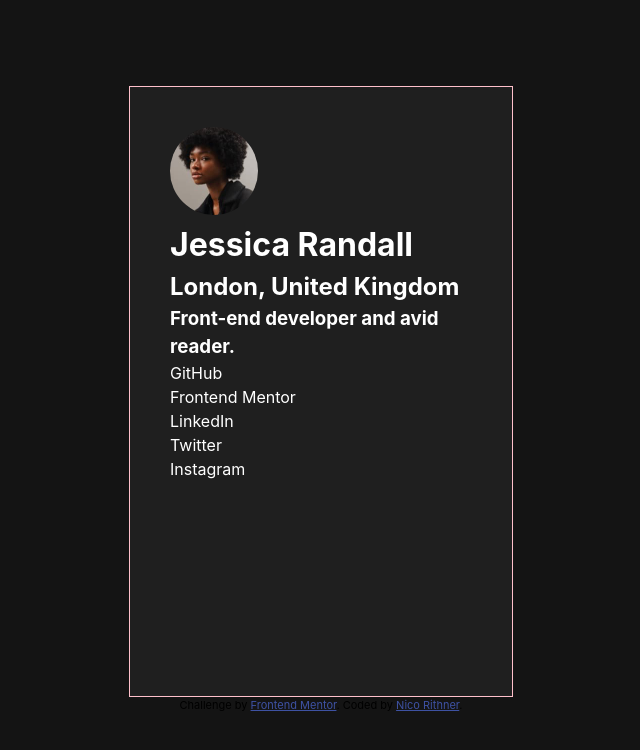
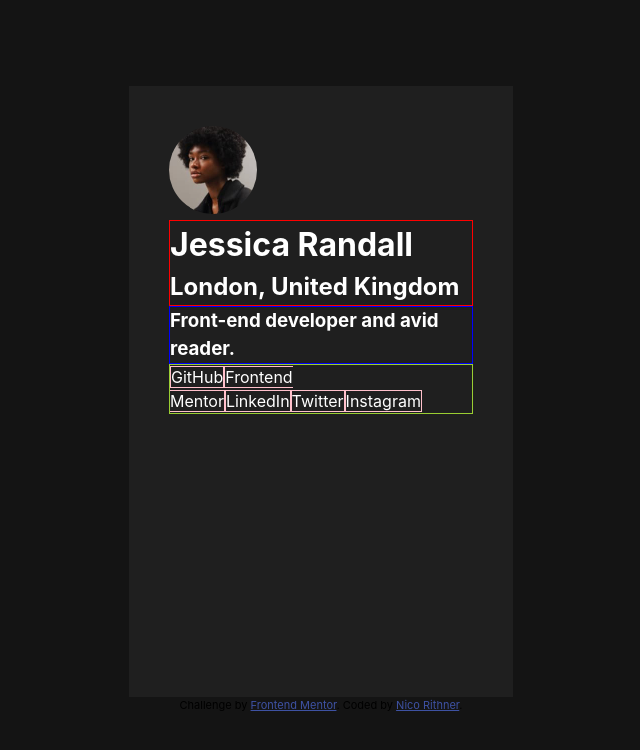
Before and after one commit to nicorithner/solution-social-links-profile-main, a React (Vite) app: page / in a window 1280 px wide. Shown: the top 750 px of the page, without its empty margins (319-959 px from the left). Built offline with nearby package versions, Linux system fonts and the light colour scheme.

Commit message:
Organize card jsx sections

```diff
--- a/src/components/card/Card.jsx
+++ b/src/components/card/Card.jsx
@@ -8,15 +8,21 @@ export default function Card() {
         src="../../../public/assets/images/avatar-jessica.jpeg"
         alt="user picture"
       />
-      <h1>Jessica Randall</h1>
-      <h2>London, United Kingdom</h2>
-      <h3>Front-end developer and avid reader.</h3>
+      <div className="card-title">
+        <h1>Jessica Randall</h1>
+        <h2>London, United Kingdom</h2>
+      </div>
+      <h3 className="card-user-summary">
+        Front-end developer and avid reader.
+      </h3>
 
-      <p>GitHub</p>
-      <p>Frontend Mentor</p>
-      <p>LinkedIn</p>
-      <p>Twitter</p>
-      <p>Instagram</p>
+      <div className="links-section">
+        <a className="link-bar">GitHub</a>
+        <a className="link-bar">Frontend Mentor</a>
+        <a className="link-bar">LinkedIn</a>
+        <a className="link-bar">Twitter</a>
+        <a className="link-bar">Instagram</a>
+      </div>
     </div>
   );
 }
--- a/src/components/card/Card.scss
+++ b/src/components/card/Card.scss
@@ -5,7 +5,6 @@
 .card-container {
   width: 384px;
   height: 611px;
-  border: 1px pink solid;
   background: $darkGrey;
   padding: functions.toRem(40);
 }
@@ -14,3 +13,18 @@
   border-radius: 50%;
   @include widthHeight(88, 88);
 }
+
+.card-title {
+  border: red 1px solid;
+}
+.card-user-summary {
+  border: blue 1px solid;
+}
+.links-section {
+  border: yellowgreen 1px solid;
+}
+
+.link-bar {
+  border: pink 1px solid;
+  color: $white;
+}
```
